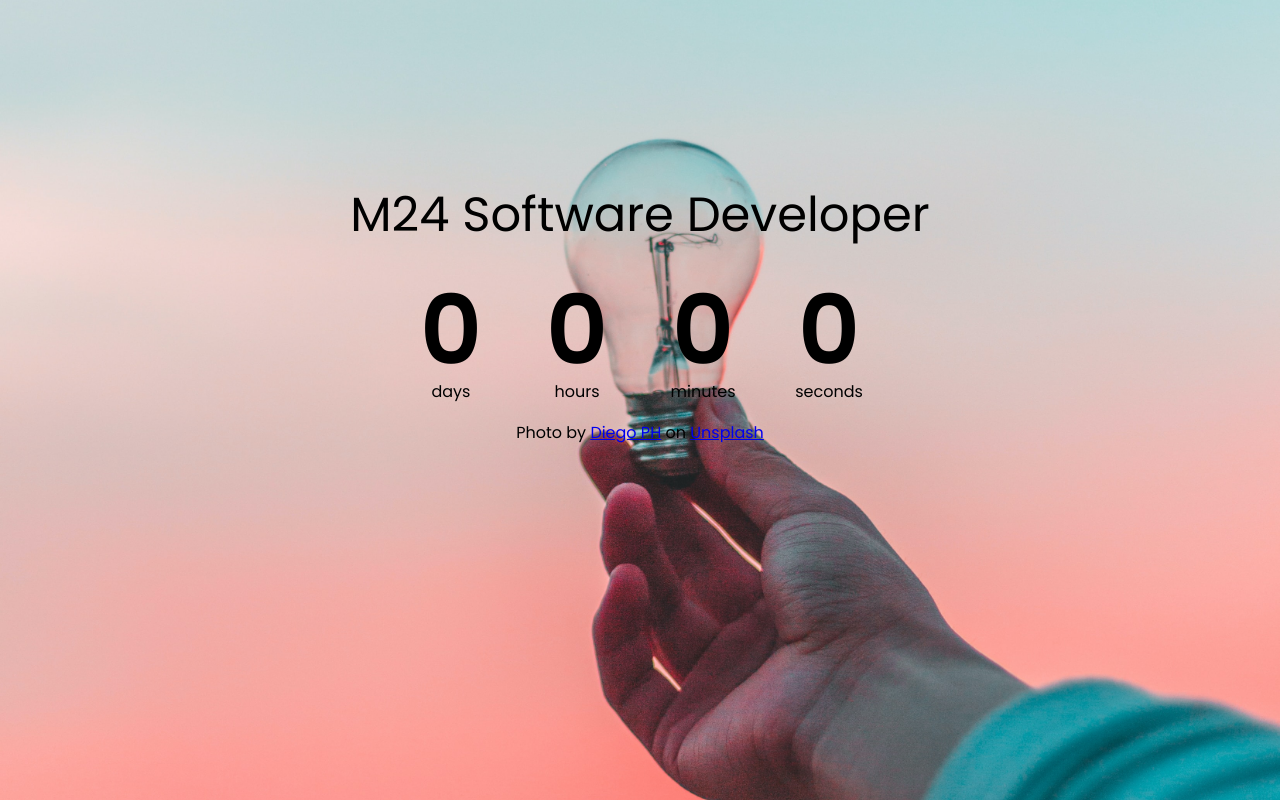
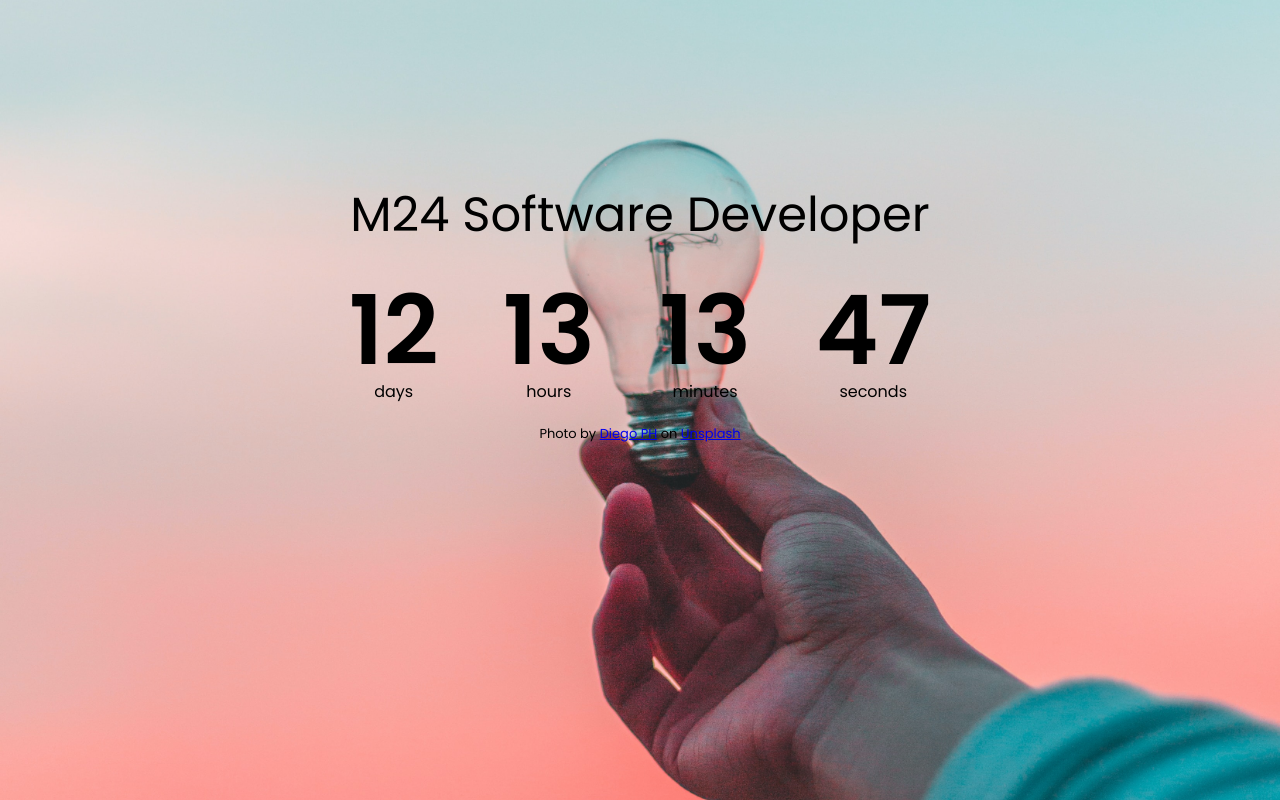
Before and after one commit to heyydudetech/CountdownTimer, a plain HTML site: page index.html in a window 1280 px wide. Drawn offline with Linux system fonts and the light colour scheme.

Commit message:
final product

```diff
--- a/index.html
+++ b/index.html
@@ -14,7 +14,7 @@
 
     <div class="countdown-container">
         <div class="countdown-el days-c">
-            <p class="big-text" id="hours">0</p>
+            <p class="big-text" id="days">0</p>
             <span>days</span>
         </div>
         <div class="countdown-el hours-c">
@@ -22,17 +22,17 @@
             <span>hours</span>
         </div>
         <div class="countdown-el minutes-c">
-            <p class="big-text" id="hours">0</p>
+            <p class="big-text" id="minutes">0</p>
             <span>minutes</span>
         </div>
         <div class="countdown-el seconds-c">
-            <p class="big-text" id="hours">0</p>
+            <p class="big-text" id="seconds">0</p>
             <span>seconds</span>
         </div>
     </div>
 
 
-    <p><span>Photo by <a
+    <p><span style="font-size:small;">Photo by <a
                 href="https://unsplash.com/@jdiegoph?utm_source=unsplash&amp;utm_medium=referral&amp;utm_content=creditCopyText">Diego
                 PH</a> on <a
                 href="https://unsplash.com/s/photos/programming?utm_source=unsplash&amp;utm_medium=referral&amp;utm_content=creditCopyText">Unsplash</a></span>
--- a/script.js
+++ b/script.js
@@ -0,0 +1,31 @@
+const daysElement = document.getElementById('days');
+const hoursElement = document.getElementById('hours');
+const minutesElement = document.getElementById('minutes');
+const secondsElement = document.getElementById('seconds');
+
+const backToWork = "21 Sept 2020";
+
+function countdown() {
+    const backToWorkDate = new Date(backToWork);
+    const currentDate = new Date();
+
+    const totalSeconds = (backToWorkDate - currentDate) / 1000;
+
+    const days = Math.floor(totalSeconds / 3600 / 24);
+    const hours = Math.floor(totalSeconds / 3600) % 24;
+    const minutes = Math.floor(totalSeconds / 60) % 60;
+    const seconds = Math.floor(totalSeconds % 60);
+
+    daysElement.innerHTML = days;
+    hoursElement.innerHTML = formatTime(hours);
+    minutesElement.innerHTML = formatTime(minutes);
+    secondsElement.innerHTML = formatTime(seconds);
+}
+
+function formatTime(time) {
+    return time < 10 ? `0${time}` : time;
+}
+
+countdown();
+
+setInterval(countdown, 1000);
```
